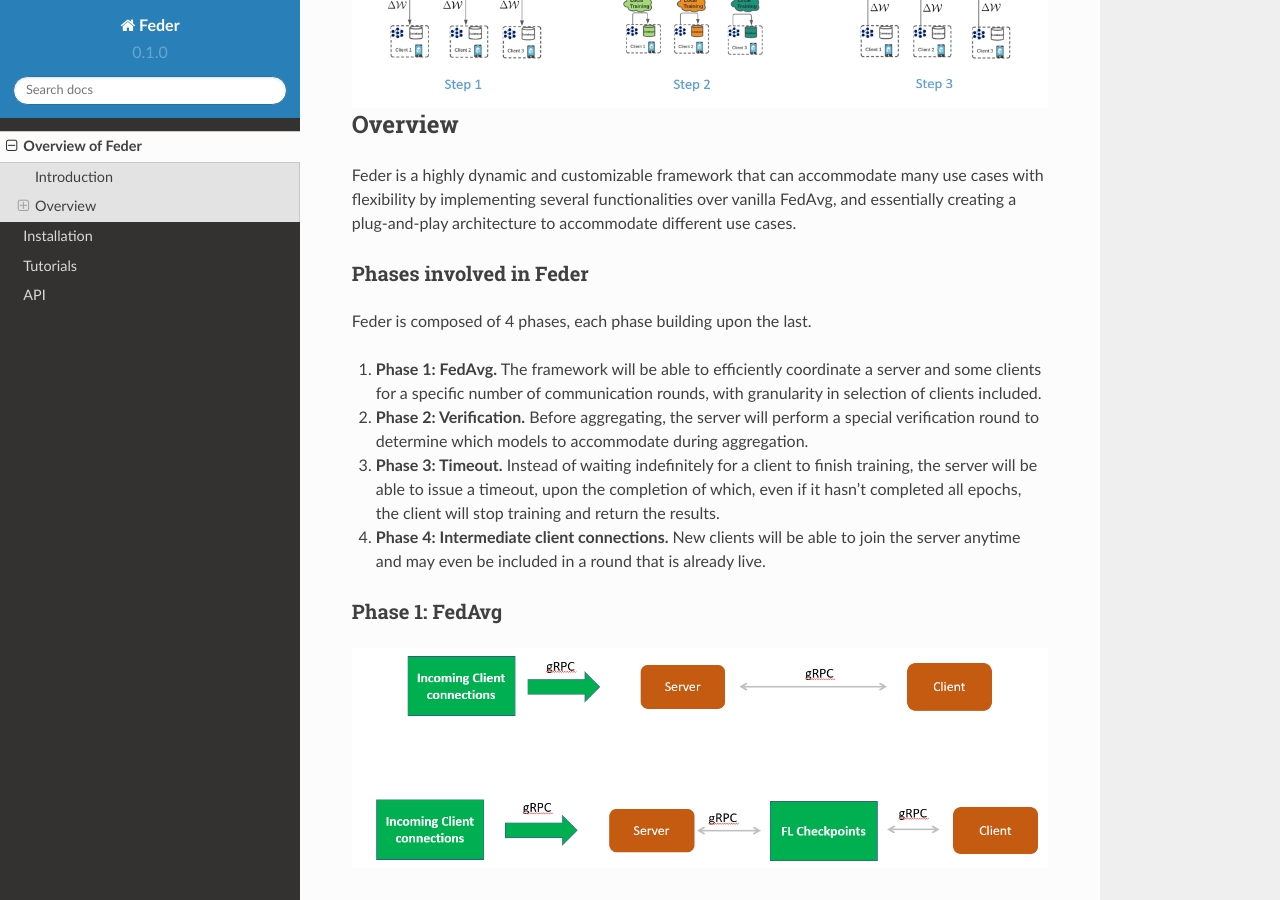
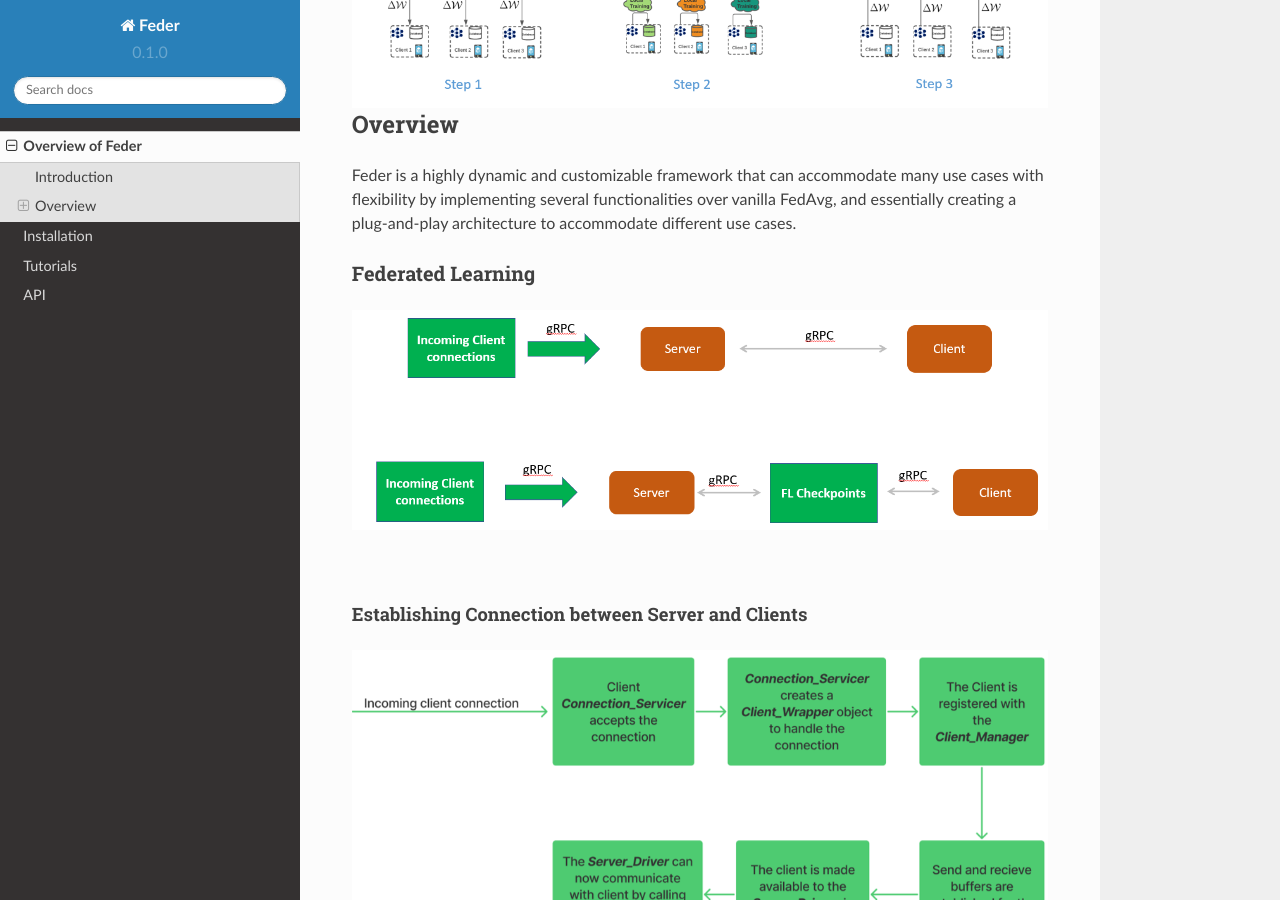
Before and after one commit to Kasliwal17/Feder, a Sphinx documentation site: the page built from docs/source/overview.rst, in a window 1280 px wide and 900 px high, scrolled down 761 px. Built offline with Sphinx 7.4.7 and the Read the Docs theme 2.0.0, drawn with Linux system fonts in a browser that asks for light colours; pages that are not in the unit, such as notebooks, are missing from menus; some of the changed text lies outside the part shown.

Commit message:
Update docs

```diff
--- a/docs/source/contribution.rst
+++ b/docs/source/contribution.rst
@@ -0,0 +1 @@
+.. _contribution:
--- a/docs/source/overview.rst
+++ b/docs/source/overview.rst
@@ -27,21 +27,8 @@
 
 Feder is a highly dynamic and customizable framework that can accommodate many use cases with flexibility by implementing several functionalities over vanilla FedAvg, and essentially creating a plug-and-play architecture to accommodate different use cases.
 
-Phases involved in Feder
-------------------------
-
-Feder is composed of 4 phases, each phase building upon the last.
-
-1. **Phase 1: FedAvg.** The framework will be able to efficiently coordinate a server and some clients for a specific number of communication rounds, with granularity in selection of clients included.
-
-2. **Phase 2: Verification.** Before aggregating, the server will perform a special verification round to determine which models to accommodate during aggregation.
-
-3. **Phase 3: Timeout.** Instead of waiting indefinitely for a client to finish training, the server will be able to issue a timeout, upon the completion of which, even if it hasn’t completed all epochs, the client will stop training and return the results.
-
-4. **Phase 4: Intermediate client connections.** New clients will be able to join the server anytime and may even be included in a round that is already live.
-
-Phase 1: FedAvg
----------------
+Federated Learning
+------------------
 
 .. image:: ../imgs/phase1.png
    :align: center
@@ -76,7 +63,20 @@
    * If a fraction is provided, the Client_Manager will return that fraction of available clients.
    * The Client_Manager can sample the clients based on their connection order or a random order. A function can also be provided to determine the selection of clients.
 
-Phase 2: Verification module
+Various modules in Feder
+------------------------
+
+Feder is composed of 4 modules, each module building upon the last.
+
+1. **Verification module.** Before aggregating, the server will perform a special verification round to determine which models to accommodate during aggregation.
+
+2. **Timeout module.** Instead of waiting indefinitely for a client to finish training, the server will be able to issue a timeout, upon the completion of which, even if it hasn’t completed all epochs, the client will stop training and return the results.
+
+3. **Intermediate client connections module.** New clients will be able to join the server anytime and may even be included in a round that is already live.
+
+4. **Carbon emissions tracking module.** The framework will be able to track the carbon emissions of the clients during the training process.
+
+Verification module
 ----------------------------
 
 * After the server receives the trained weights, it aggregates all of them to form the new model. However, the selection of models for aggregation can be modified.
@@ -104,8 +104,8 @@
 |
 |
 
-Phase 3: Timeout module
------------------------
+Timeout module
+--------------
 
 * Often in real world scenarios, clients cannot keep training indefinitely. Therefore, a timeout functionality has been implemented.
 * The server can specify a timeout parameter as a Train order configuration. The client will then train till the timeout occurs, and then return the results.
@@ -118,8 +118,8 @@
 
 |
 
-Phase 4: Intermediate client connections module
------------------------------------------------
+Intermediate client connections module
+--------------------------------------
 
 * Now, even during the middle of a communication round, the server can accept new client connections, incorporate them into the Client_Manager and even include them in the ongoing communication round as well.
 * The server can be easily configured to allow or reject new connections during different parts of Federated Learning.
--- a/docs/source/reference.rst
+++ b/docs/source/reference.rst
@@ -0,0 +1 @@
+.. _reference:
```
Also changed, not shown: other parts of docs/source/overview.rst (+5 -0 lines).
